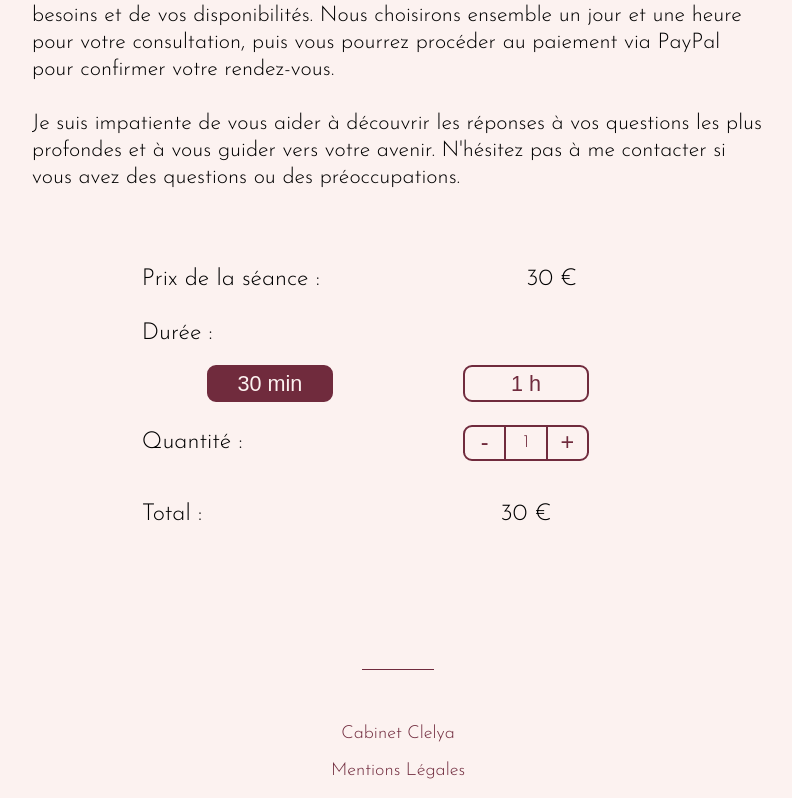
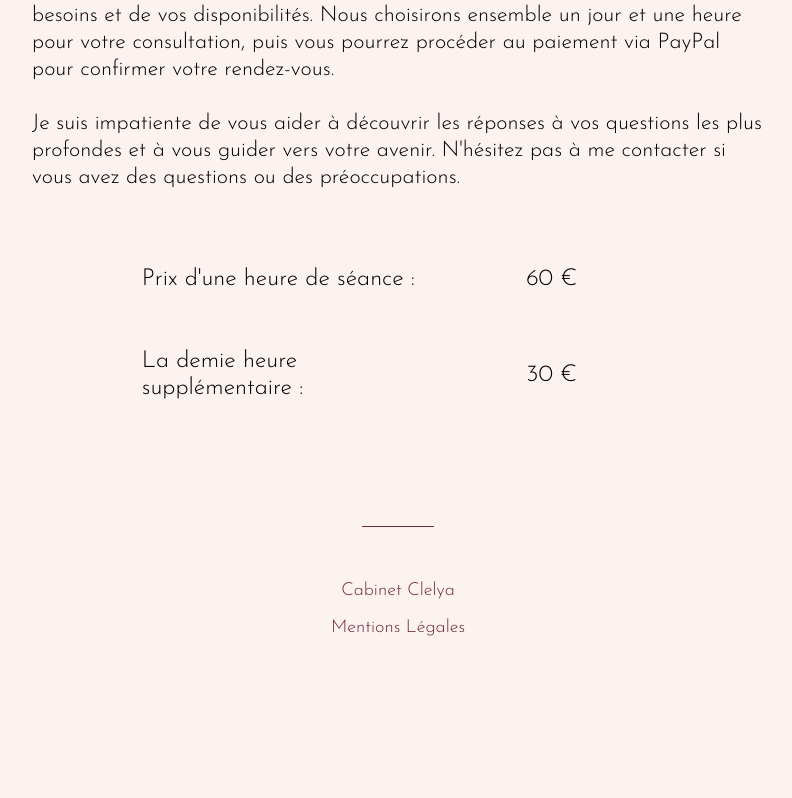
Before and after one commit to danidji/cabinet_clelya, a Next.js app: page /boutique in a window 1280 px wide. Shown: the part 818-1616 px from the top of the page, without its empty margins (242-1034 px from the left). After the commit the page ends 1473 px from the top, so only its background shows below. Built offline with nearby package versions, Linux system fonts and the light colour scheme; no server answers.

Commit message:
feat: update shop

```diff
--- a/src/pages/boutique/index.tsx
+++ b/src/pages/boutique/index.tsx
@@ -20,9 +20,9 @@ export enum Price {
 
 export default function Shop() {
     const [choice, setChoice] = useState<string>("30MIN");
-    const [unitPrice, setUnitPrice] = useState<number>(Price["30MIN"]);
+    const [unitPrice, setUnitPrice] = useState<number>(Price["60MIN"]);
     const [quantity, setQuantity] = useState<number>(1);
-    const [totalPrice, setTotalPrice] = useState<number>(Price["30MIN"]);
+    const [totalPrice, setTotalPrice] = useState<number>(Price["60MIN"]);
     const {isMobile} = useDetectMobileWindow();
 
     const handleChoice = (choice: string) => {
@@ -97,11 +97,17 @@ export default function Shop() {
                     </div>
                     <div className={styles.choice_session}>
                         <div className={styles.price_container}>
-                            <p>Prix de la séance : </p>
+                            <p>Prix d&apos;une heure de séance : </p>
                             <p>{unitPrice} €</p>
                         </div>
-                        <p>Durée : </p>
-                        <div className={styles.button_container}>
+                        <br />
+                        <div className={styles.price_container}>
+                            <p>La demie heure supplémentaire : </p>
+                            <p>{Price["30MIN"]} €</p>
+                        </div>
+                        <br />
+                        {/* <p>Durée : </p> */}
+                        {/* <div className={styles.button_container}>
                             <button
                                 className={`${styles.choice_button} ${choice === "30MIN" ? styles.active : null}`}
                                 onClick={() => handleChoice("30MIN")}
@@ -132,7 +138,7 @@ export default function Shop() {
 
                         <div className={styles.paypal_buttons_container}>
                             <PaypalButton amount={totalPrice} />
-                        </div>
+                        </div> */}
                     </div>
                 </div>
                 <Footer />
```
